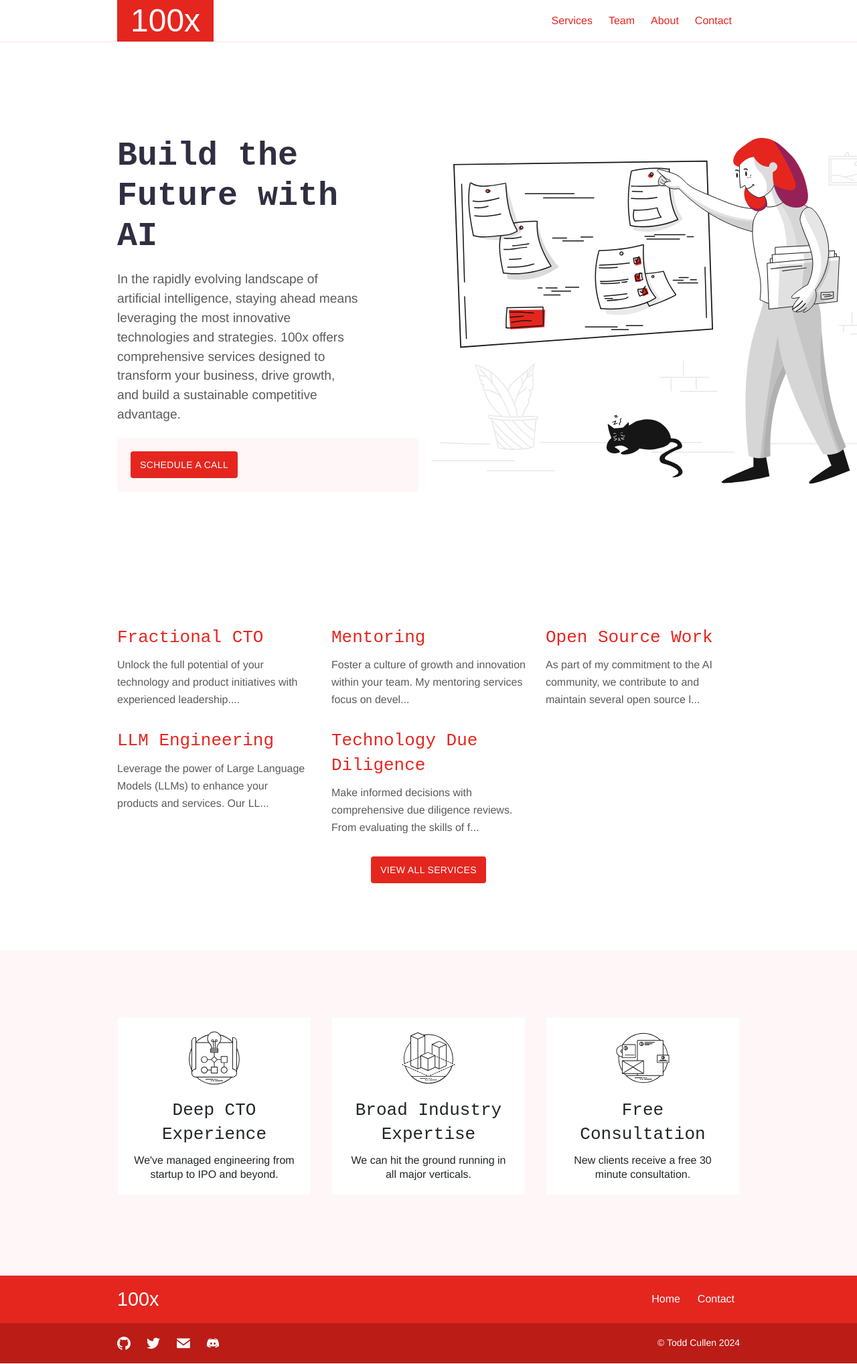
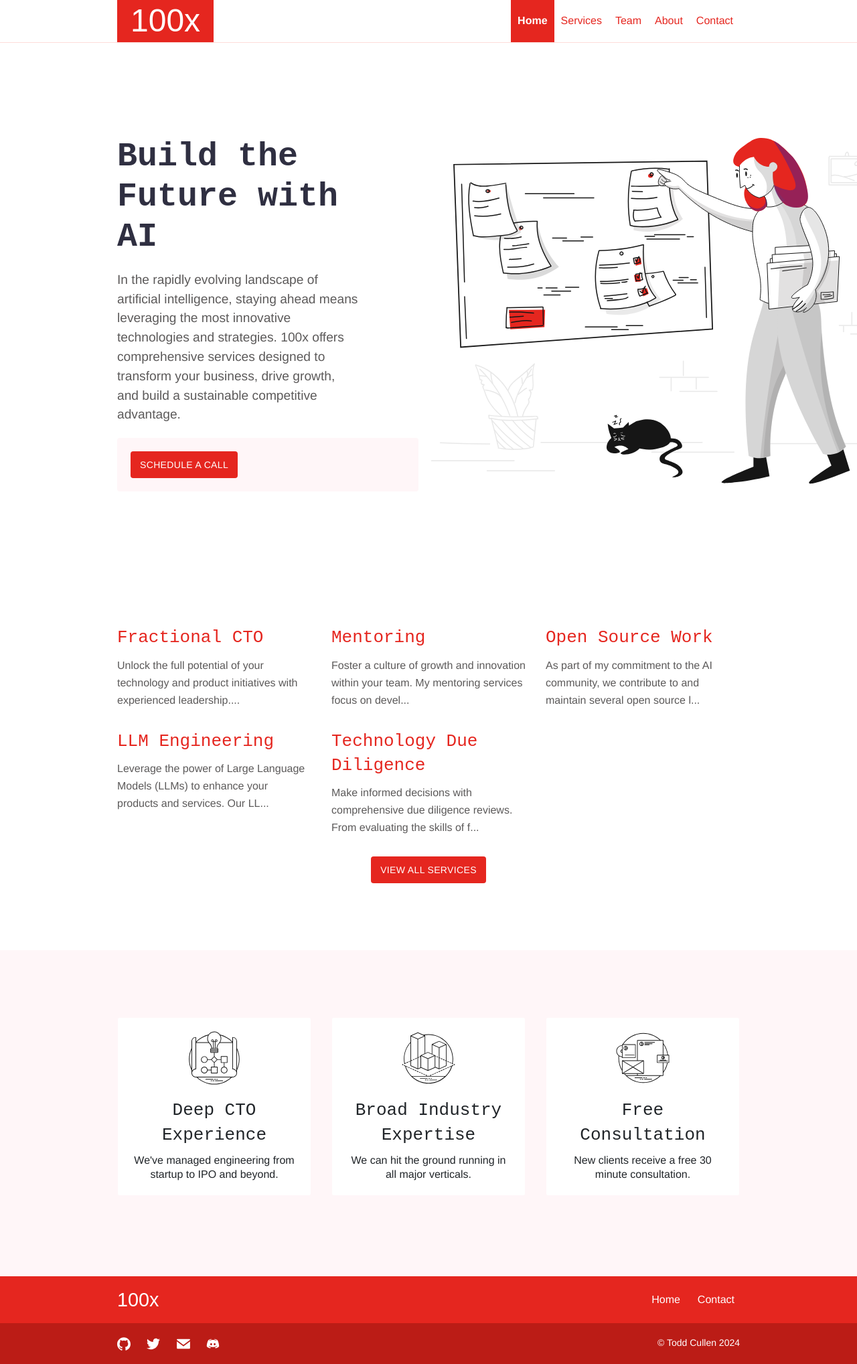
Before and after one commit to Shakakai/100x, a Jekyll site: the page built from index.md, in a window 1280 px wide. Shown: the whole page at 67% size. Built offline with Jekyll 4.4.1, drawn with Linux system fonts in a browser that asks for light colours; some web fonts are replaced.

Commit message:
updating menus

```diff
--- a/_data/menus.yml
+++ b/_data/menus.yml
@@ -1,4 +1,7 @@
 main:
+  - name: "Home"
+    url: "/"
+    weight: 1
   - name: "Services"
     url: "/services/"
     weight: 2
--- a/_sass/components/_main-menu.scss
+++ b/_sass/components/_main-menu.scss
@@ -11,7 +11,7 @@
       list-style: none;
       font-size: 1rem;
       > a {
-        padding: 10px 12px 10px 12px;
+        padding: 21px 10px;
         display: inline-block;
         font-weight: normal;
         text-decoration: none;
```
